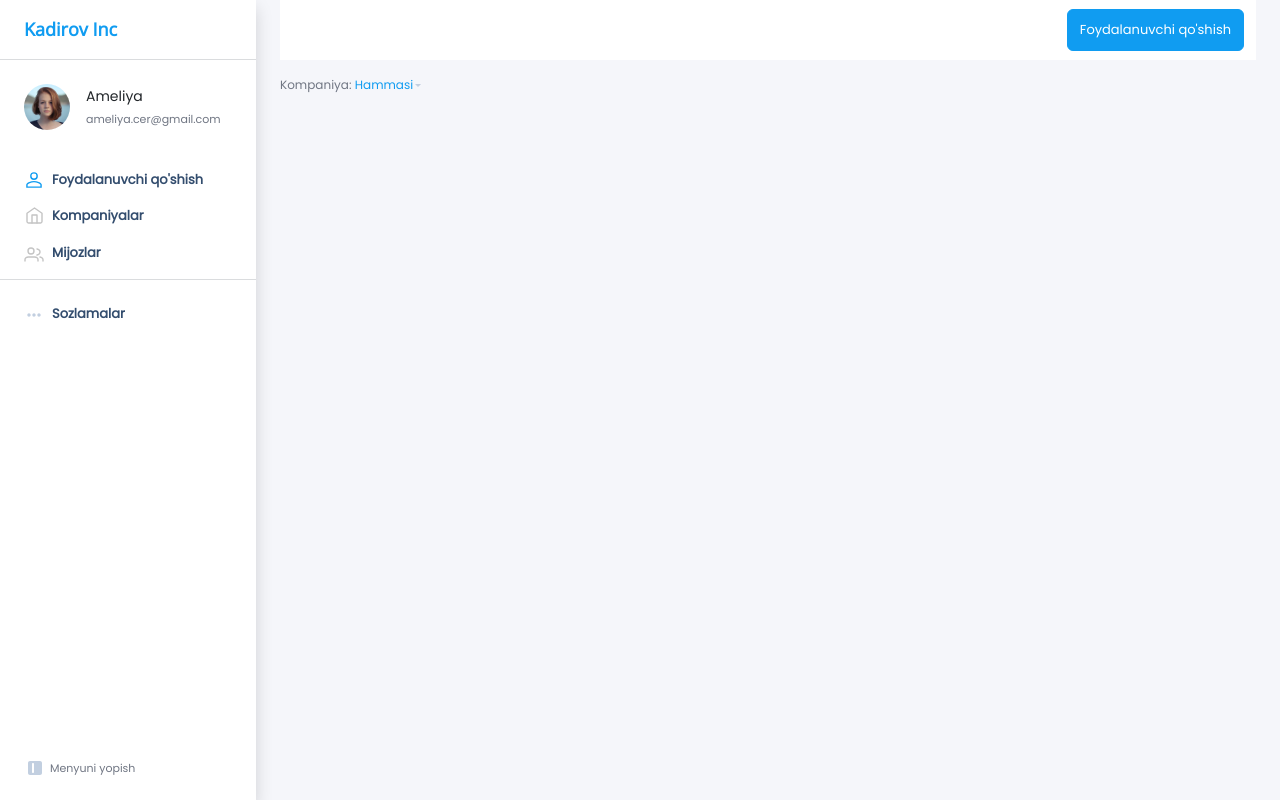
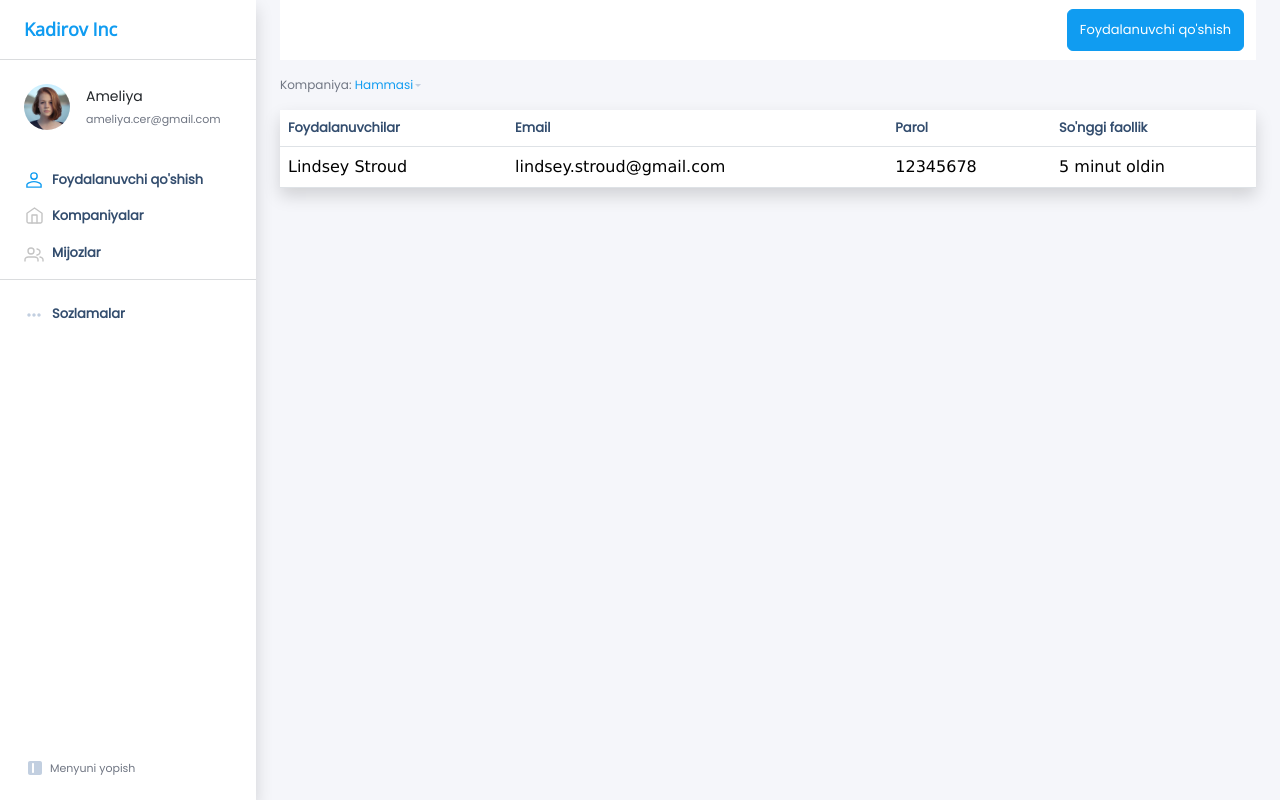
Before and after one commit to fayzullaev-developer/crm-front-dev, a Vue app: page / in a window 1280 px wide. Built offline with nearby package versions, Linux system fonts and the light colour scheme.

Commit message:
Layout...

```diff
--- a/src/App.vue
+++ b/src/App.vue
@@ -4,7 +4,7 @@
 
 <template>
     <div class="container-fluid p-0">
-        <div class="row g-0 d-flex">
+        <div class="row g-0">
             <router-view />
         </div>
     </div>
--- a/src/pages/HomePage.vue
+++ b/src/pages/HomePage.vue
@@ -1,12 +1,17 @@
 <script setup>
 function toggleSidebar() {
+    const offcanvas = document.getElementById('offcanvasNavigation');
     const sidebar = document.getElementById('sidebar');
+    offcanvas.classList.toggle('collapsed');
     sidebar.classList.toggle('collapsed');
 }
 </script>
 
 <template>
     <div class="col-auto">
+        <!-- Offcanvas -->
+        <div class="offcanvas-lg offcanvas-start" tabindex="-1" id="offcanvasNavigation" aria-labelledby="offcanvasNavigationLabel">
+
             <!-- Sidebar -->
             <aside class="sidebar shadow d-flex flex-column p-0" id="sidebar">
                 <!-- Logo -->
@@ -73,11 +78,26 @@ function toggleSidebar() {
                 </div>
             </aside>
         </div>
+    </div>
 
     <div class="col mx-4">
+        <!-- Add -->
         <div class="d-flex bg-white justify-content-end">
+            <nav class="navbar navbar-expand-lg justify-content-between ms-2">
+                <button class="navbar-toggler"
+                        type="button"
+                        data-bs-toggle="offcanvas"
+                        data-bs-target="#offcanvasNavigation"
+                        aria-controls="offcanvasNavigation"
+                        aria-expanded="false"
+                        aria-label="Toggle navigation">
+                    <span class="navbar-toggler-icon"></span>
+                </button>
+            </nav>
             <button class="btn btn-primary ms-auto m-2 btn-add">Foydalanuvchi qo'shish</button>
         </div>
+
+        <!-- Company select -->
         <div class="my-3 company-select">
             <label for="company">Kompaniya:&nbsp;</label>
             <select name="company" id="company">
@@ -86,14 +106,70 @@ function toggleSidebar() {
                 <option value="">Company2</option>
             </select>
         </div>
+
+        <!-- Searching -->
+<!--        <div class="d-flex justify-content-between">-->
+<!--            <div class="d-flex search me-1 mb-1">-->
+<!--                <img src="@/assets/images/search.svg" alt="">-->
+<!--                <input type="text" class="align-middle" placeholder="Foydalanuvchini qidirish" />-->
+<!--            </div>-->
+<!--            <div class="d-flex search me-1 mb-1">-->
+<!--                <img src="@/assets/images/search.svg" alt="">-->
+<!--                <input type="text" class="align-middle" placeholder="Email qidirish" />-->
+<!--            </div>-->
+<!--            <div class="d-flex search me-1 mb-1">-->
+<!--                <img src="@/assets/images/search.svg" alt="">-->
+<!--                <input type="text" class="align-middle" placeholder="Parolni qidirish" />-->
+<!--            </div>-->
+<!--            <div class="d-flex search">-->
+<!--                <img src="@/assets/images/search.svg" alt="">-->
+<!--                <input type="text" class="align-middle" placeholder="So'nggi faollikni qidirish" />-->
+<!--            </div>-->
+<!--        </div>-->
+
+        <!-- Table -->
+        <table class="table mt-3 shadow">
+            <thead>
+            <tr>
+                <th scope="col">Foydalanuvchilar</th>
+                <th scope="col">Email</th>
+                <th scope="col">Parol</th>
+                <th scope="col">So'nggi faollik</th>
+            </tr>
+            </thead>
+            <tbody>
+            <tr>
+                <td>Lindsey Stroud</td>
+                <td>lindsey.stroud@gmail.com</td>
+                <td>12345678</td>
+                <td>5 minut oldin</td>
+            </tr>
+            </tbody>
+        </table>
     </div>
 </template>
 
 <style scoped>
-.sidebar {
+
+input, select {
+    outline: none;
+}
+
+th {
+    font-family: 'Poppins', sans-serif;
+    font-weight: 600;
+    font-size: 13px;
+    color: #334d6e;
+}
+
+.sidebar, .offcanvas-start {
     width: 256px;
     background: #fff;
-    min-height: 100vh;
+    min-height: 100svh;
+}
+
+.offcanvas-start.collapsed {
+    width: 68px;
 }
 
 .sidebar.collapsed {
@@ -165,4 +241,24 @@ function toggleSidebar() {
     background: url("@/assets/images/polygon.svg") 100% / 10% no-repeat;
 }
 
+.search {
+    width: auto;
+    height: 42px;
+    background-color: #fff;
+    box-shadow: 0 1px 6px 0 rgb(0, 0, 0, 25%);
+}
+
+.search img {
+    margin: 11px 12px 11px 18px;
+}
+
+.search input {
+    border: none;
+}
+
+.search input::placeholder {
+    font-family: 'Poppins', sans-serif;
+    font-size: 12px;
+}
+
 </style>
```
Also changed, not shown: src/assets/images/search.svg (added). Lines whose indentation alone changed are shown as unchanged.
